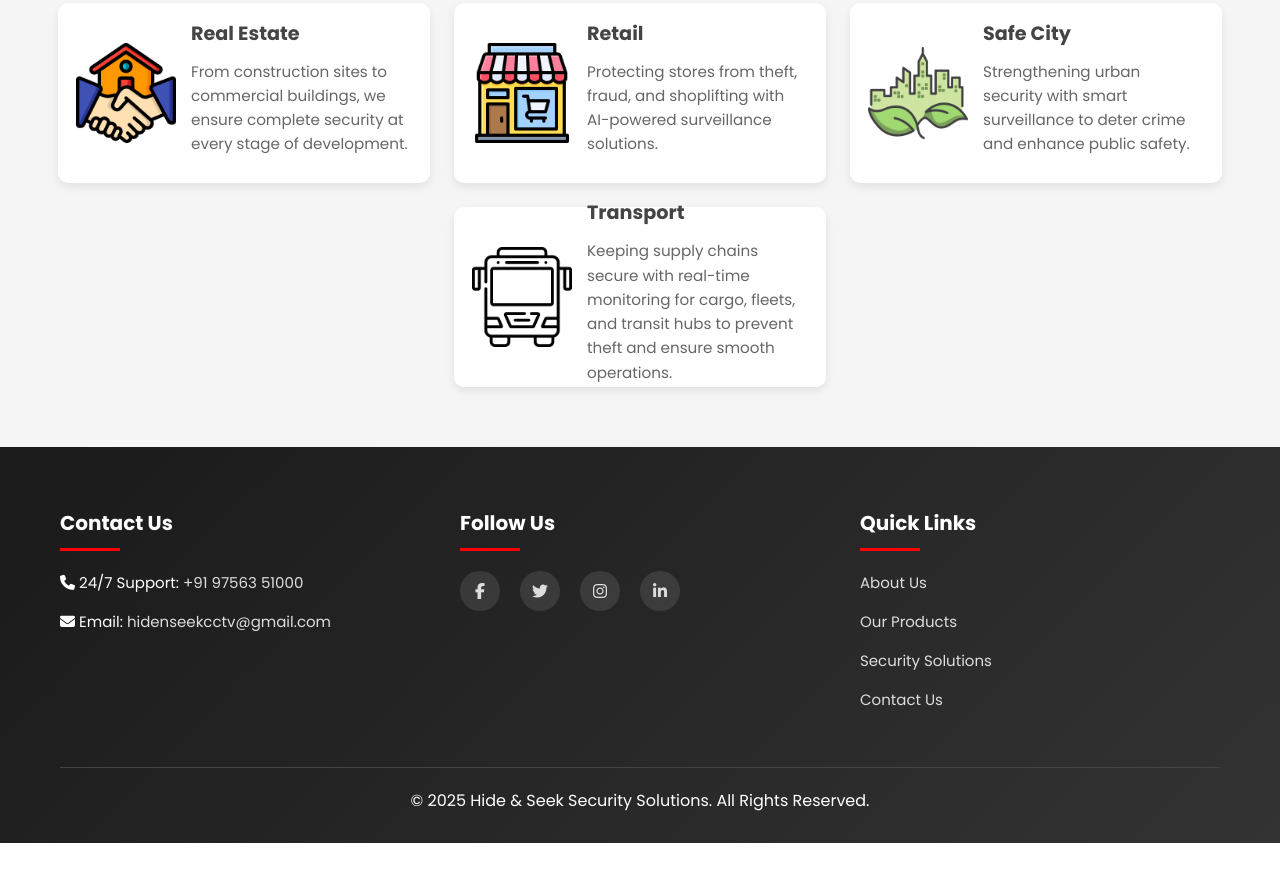
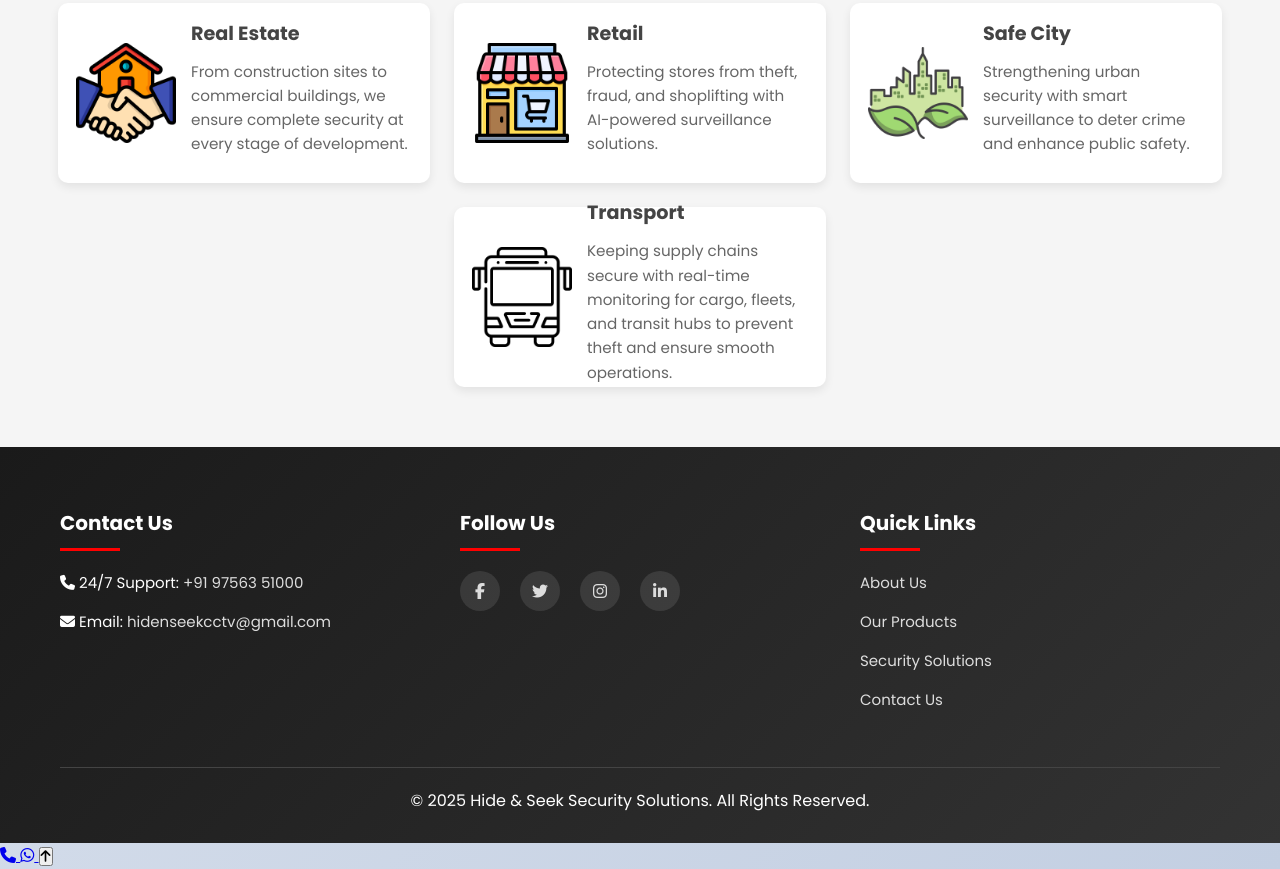
Before and after one commit to abhishak1305/Hide-and-Seek, a plain HTML site: page index.html in a window 1280 px wide. Shown: the part 2358-3227 px from the top of the page. Before the commit the page ends 3201 px from the top, so only its background shows below. Drawn offline with Linux system fonts and the light colour scheme.

Commit message:
Update index.html

```diff
--- a/index.html
+++ b/index.html
@@ -312,6 +312,19 @@
     </div>
   </footer>
 
+<!--   Scrolling  -->
+  <div class="sidebar">
+        <a href="tel:+91 97563 51000" class="sidebar-btn">
+            <i class="fas fa-phone"></i>
+        </a>
+        <a href="https://wa.me/+91 97563 51000" class="sidebar-btn">
+            <i class="fab fa-whatsapp"></i>
+        </a>
+        <button class="sidebar-btn" onclick="scrollToTop()">
+            <i class="fas fa-arrow-up"></i>
+        </button>
+    </div>
+
   <script>
     document.addEventListener('DOMContentLoaded', function() {
       const menuToggle = document.querySelector('.mobile-menu-toggle');
@@ -389,6 +402,15 @@
         });
       });
 
+      // Scrolling
+
+      function scrollToTop() {
+            window.scrollTo({
+                top: 0,
+                behavior: 'smooth'
+            });
+        }
+
       // Cookie notice functionality
       const cookieNotice = document.querySelector('.cookie-notice');
       const acceptCookies = document.querySelector('.accept-cookies');
```
